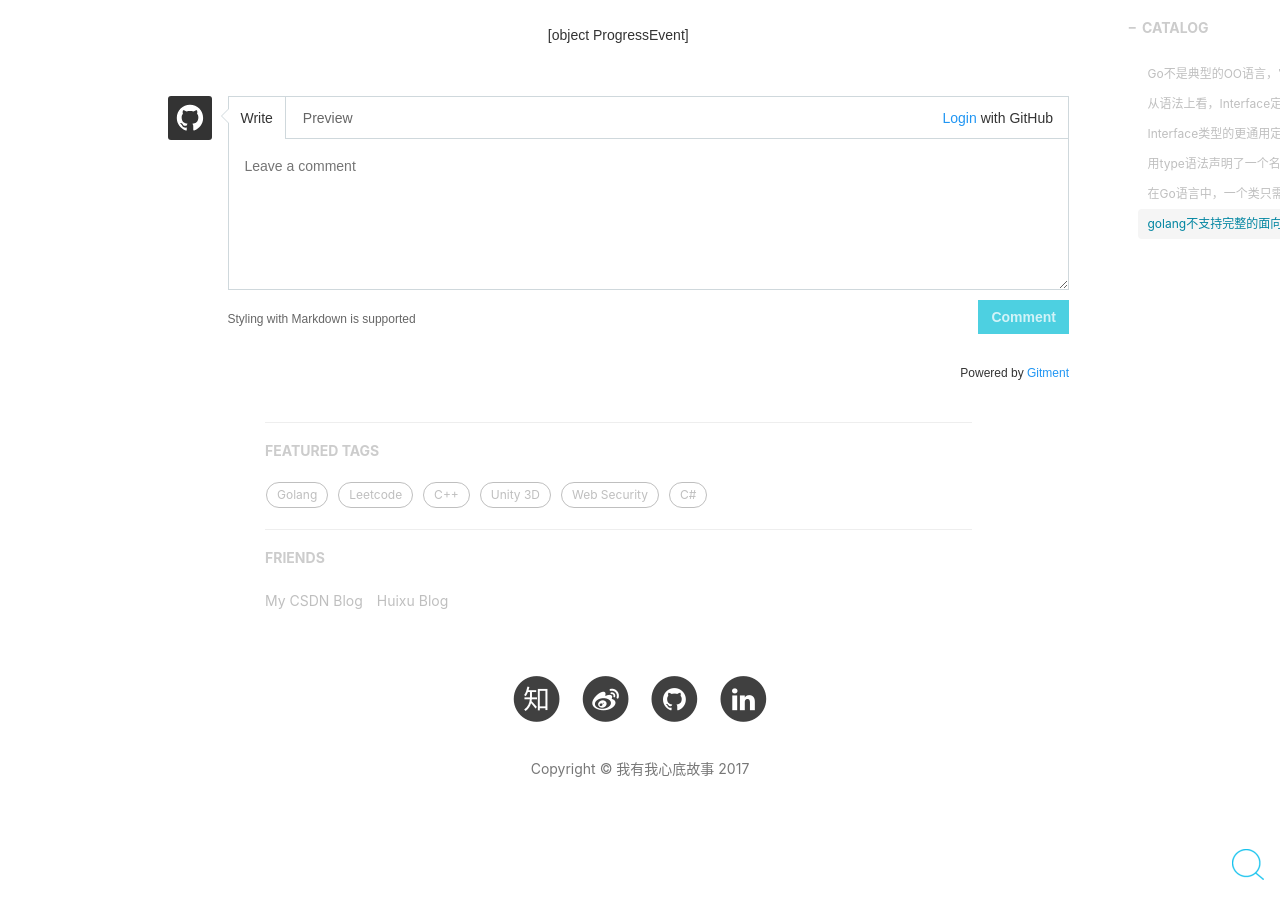
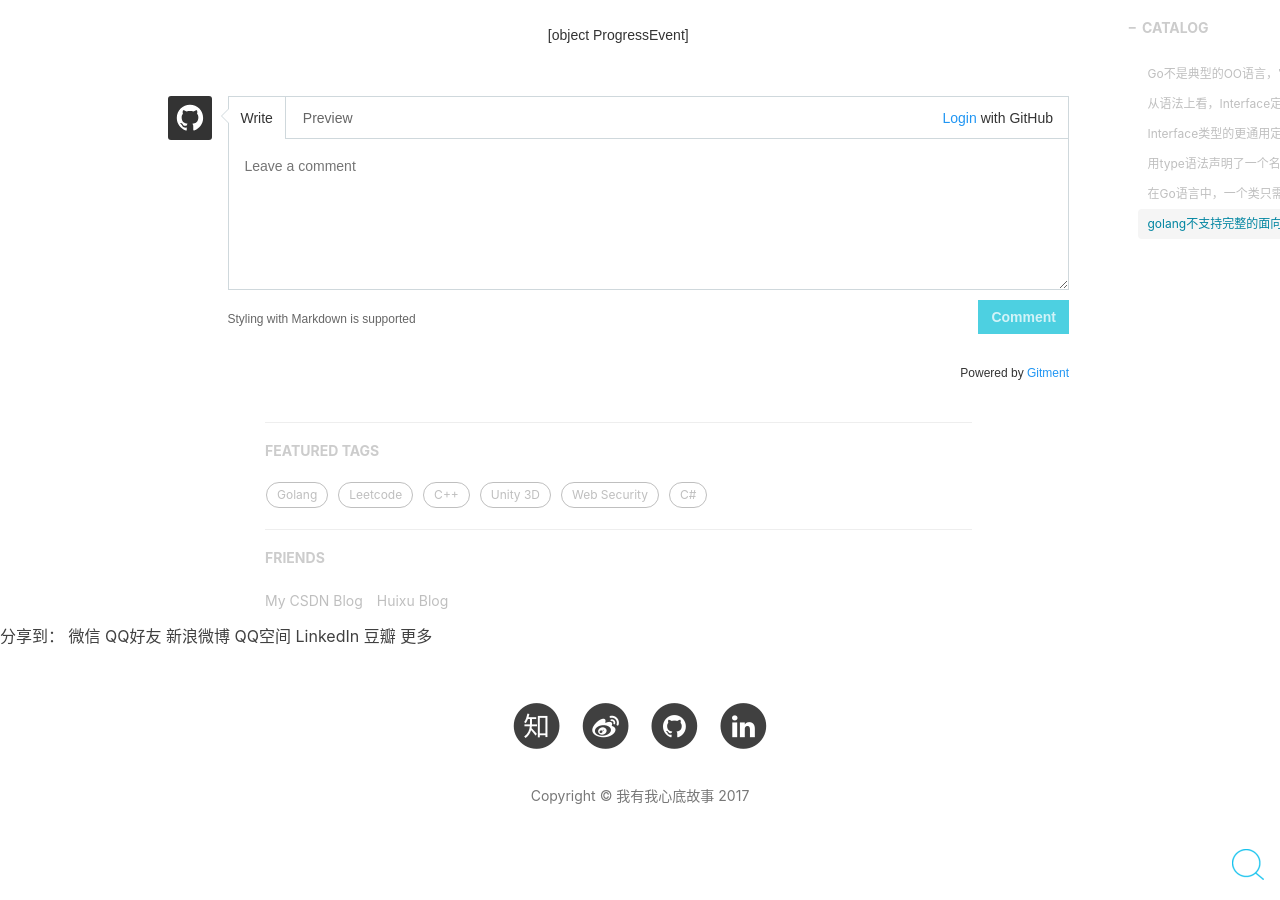
Before and after one commit to Tomy-Lee/Tomy-Lee.github.io, a Jekyll site: the page built from _posts/2017-11-9-the-interface-of-golang-language.md, in a window 1280 px wide and 900 px high, scrolled down 3383 px. Built offline with Jekyll 4.4.1, drawn with Linux system fonts in a browser that asks for light colours; nearby versions of some CDN libraries; comment, search, counter and statistics services are not loaded; before the commit the page ends 4256 px from its top, so only the background shows below that.

Commit message:
Update post.html

```diff
--- a/_layouts/post.html
+++ b/_layouts/post.html
@@ -174,21 +174,18 @@ layout: default
 {% endif %}
 
 
+
 <!-- JiaThis Button BEGIN -->
-<div class="jiathis_share_slide jiathis_share_24x24" id="jiathis_share_slide">
-<div class="jiathis_share_slide_top" id="jiathis_share_title"></div>
-<div class="jiathis_share_slide_inner">
-<div class="jiathis_style_24x24">
-<a class="jiathis_button_tsina"></a>
-<a class="jiathis_button_weixin"></a>
-<a class="jiathis_button_cqq"></a>
-<a class="jiathis_button_douban"></a>
-<a class="jiathis_button_tieba"></a>
-<a class="jiathis_button_linkedin"></a>
-<a class="jiathis_button_qzone"></a>
-<a class="jiathis_button_"></a>
-<a href="http://www.jiathis.com/share" class="jiathis jiathis_txt jtico jtico_jiathis" target="_blank"></a>
-
+<div class="jiathis_style">
+	<span class="jiathis_txt">分享到：</span>
+	<a class="jiathis_button_weixin">微信</a>
+	<a class="jiathis_button_cqq">QQ好友</a>
+	<a class="jiathis_button_tsina">新浪微博</a>
+	<a class="jiathis_button_qzone">QQ空间</a>
+	<a class="jiathis_button_linkedin">LinkedIn</a>
+	<a class="jiathis_button_douban">豆瓣</a>
+	<a href="http://www.jiathis.com/share?uid=2148744" class="jiathis jiathis_txt jiathis_separator jtico jtico_jiathis" target="_blank">更多</a>
+</div>
 
 
 
```
Also changed, not shown: other parts of _layouts/post.html (+1 -9 lines).
